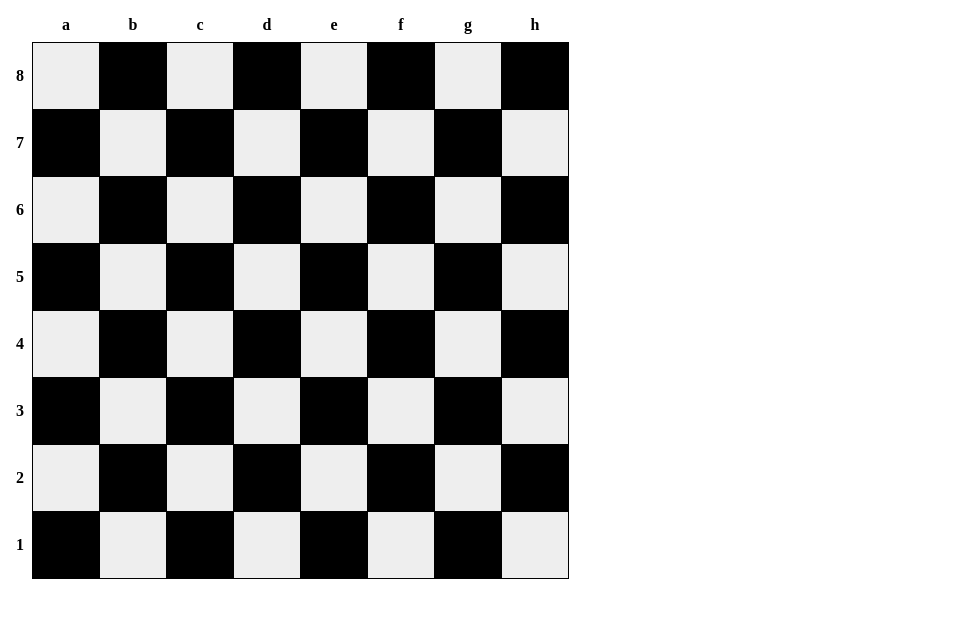
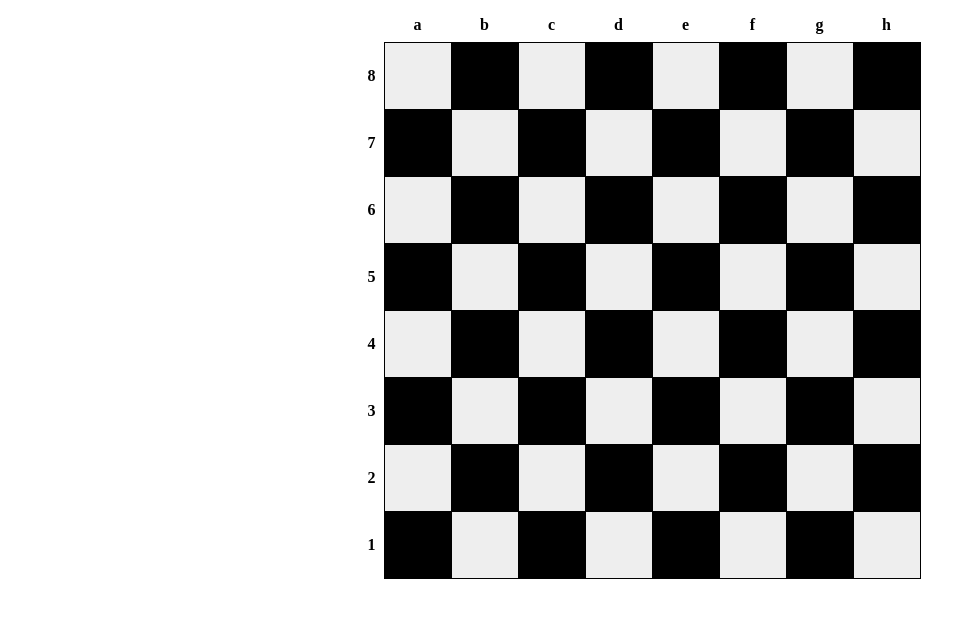
Before and after one commit to t-e-d-d/alchess, a plain HTML site: page index.html in a window 1280 px wide. Shown: the whole page, without its empty margins (0-968 px from the left). Drawn offline with Linux system fonts and the light colour scheme.

Commit message:
Update index.html

```diff
--- a/index.html
+++ b/index.html
@@ -9,7 +9,7 @@
             .chess-board td { border: 1px solid; width: 4em; height: 4em; }
             .chess-board .light { background: #eee; }
             .chess-board .dark { background: #000; }
-            table.center {
+            table.chess-board {
   margin-left: auto;
   margin-right: auto;
 }
```
